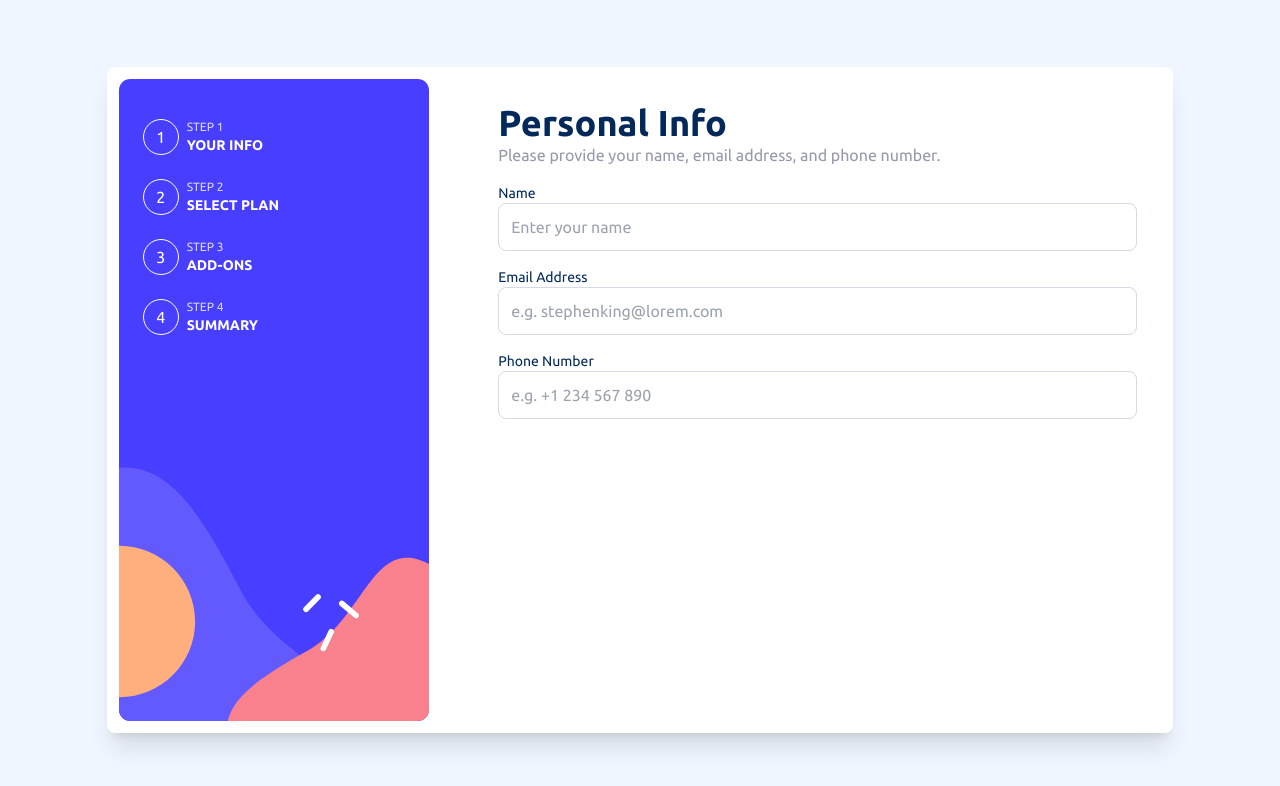
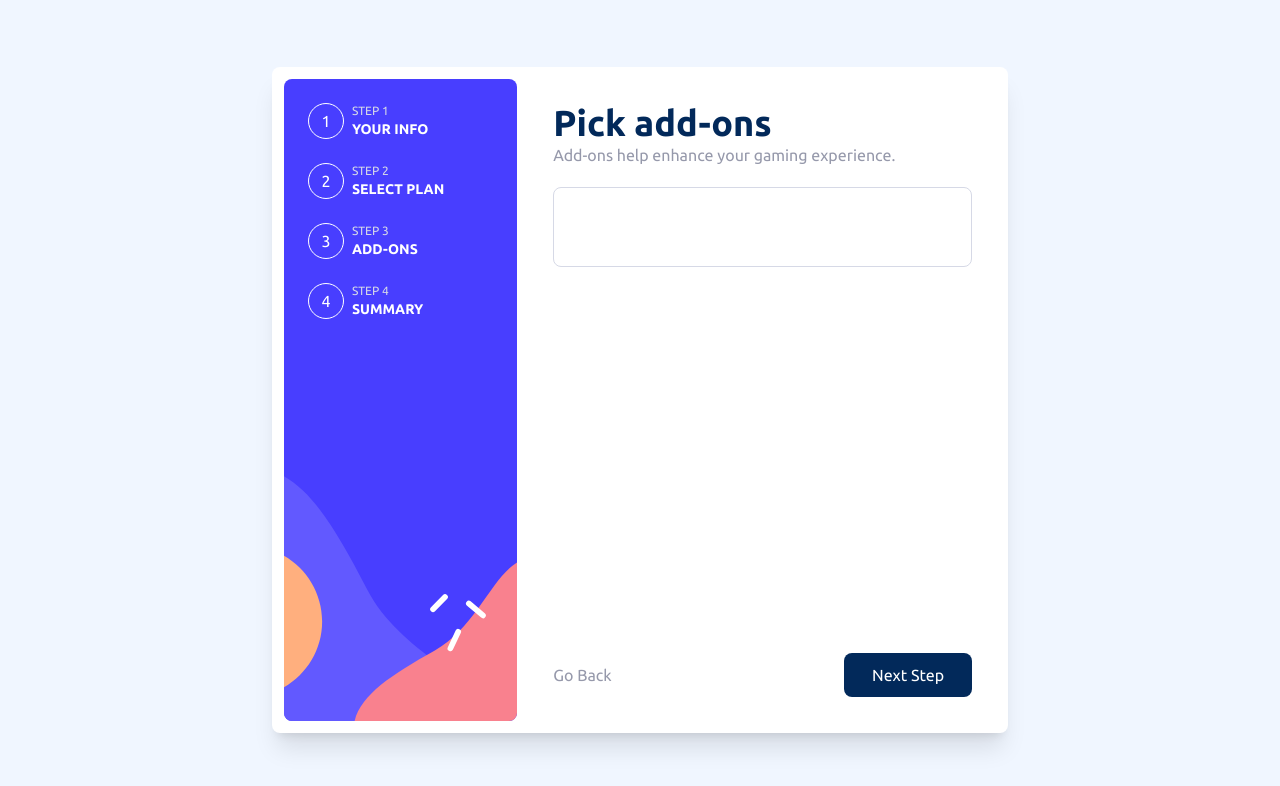
Before and after one commit to oonderrr/react-multi-step-form-main, a React (Vite) app: page / in a window 1280 px wide. Shown: the top 786 px of the page. Built offline with nearby package versions, Linux system fonts and the light colour scheme.

Commit message:
step2 ve biraz step3

```diff
--- a/src/components/MultiStepForm.jsx
+++ b/src/components/MultiStepForm.jsx
@@ -1,13 +1,18 @@
 import Sidebar from "./Sidebar.jsx";
-import SidebarContent from "./SidebarContent.jsx";
 import Step1 from "./Step1.jsx";
+import Step2 from "./Step2.jsx";
+import Step3 from "./Step3.jsx";
 const MultiStepForm = () => {
   return(
       <>
-        <div className="flex bg-white h-5/6 w-5/6 m-10 rounded-lg shadow-xl space-x-3 p-3">
+        <div className="flex bg-white h-5/6  m-10 rounded-lg shadow-xl space-x-3 p-3">
             <Sidebar/>
-          <div className="basis-2/3  h-full justify-center">
-            <Step1/>
+          <div className="basis-2/3 h-full grid content-between">
+            <Step3/>
+              <div className="flex justify-between mb-6">
+                  <button className="ml-6 text-cool-gray hover:text-marine-blue">Go Back</button>
+                  <button className="w-32 h-11 bg-marine-blue text-white rounded-lg mr-6">Next Step</button>
+              </div>
           </div>
         </div>
       </>
--- a/src/components/Sidebar.jsx
+++ b/src/components/Sidebar.jsx
@@ -5,7 +5,7 @@ const Sidebar = () => {
       <>
           <div className="flex basis-1/3 h-full rounded-lg">
               <img className="object-cover rounded-lg" src="assets/images/bg-sidebar-desktop.svg" alt="Sidebar"/>
-              <div className="absolute pl-6 pt-4">
+              <div className="absolute pl-6">
                   <SidebarContent
                       number="1"
                       pageName="YOUR INFO"/>
--- /dev/null
+++ b/src/components/Step2.jsx
@@ -0,0 +1,35 @@
+import Step2Content from "./Step2Content.jsx";
+const Step2 = () => {
+    return(
+        <>
+            <div className="m-6">
+                <h1 className="font-bold text-4xl text-marine-blue">Select your plan</h1>
+                <p className="text-cool-gray">You have the option of monthly or yearly billing</p>
+                <div className="flex space-x-3 mt-5">
+                    <Step2Content
+                        src={"/assets/images/icon-arcade.svg"}
+                        name={"Arcade"}
+                        price={"$9/mo"}/>
+
+                    <Step2Content
+                        src={"/assets/images/icon-advanced.svg"}
+                        name={"Advanced"}
+                        price={"$12/mo"}/>
+
+                    <Step2Content
+                        src={"/assets/images/icon-pro.svg"}
+                        name={"Pro"}
+                        price={"$15/mo"}/>
+                </div>
+                <div className="mt-5">
+                    <button className="border border-light-gray w-24 h-11 rounded-lg mr-5 active:border-purplish-blue active:text-purplish-blue">Montly</button>
+                    <button className="border border-light-gray w-20 h-11 rounded-lg">Yearly</button>
+
+                </div>
+
+            </div>
+        </>
+    )
+}
+
+export default Step2
--- /dev/null
+++ b/src/components/Step2Content.jsx
@@ -0,0 +1,15 @@
+const Step2Content = ({ src, name, price}) => {
+  return(
+      <>
+        <div className="border border-light-gray w-40 h-40 rounded-lg hover:border-purplish-blue duration-300 grid content-between">
+            <img className="m-3" src={src} alt=""/>
+            <div className="m-3">
+                <h3 className="font-bold">{name}</h3>
+                <p className="text-sm text-cool-gray">{price}</p>
+            </div>
+        </div>
+      </>
+  )
+}
+
+export default Step2Content
--- /dev/null
+++ b/src/components/Step3.jsx
@@ -0,0 +1,15 @@
+const Step3 = () => {
+  return(
+      <>
+          <div className="m-6">
+              <h1 className="font-bold text-4xl text-marine-blue">Pick add-ons</h1>
+              <p className="text-cool-gray">Add-ons help enhance your gaming experience.</p>
+              <div className="w-full h-20 border border-light-gray rounded-lg mt-5">
+
+              </div>
+          </div>
+      </>
+  )
+}
+
+export default Step3
```
